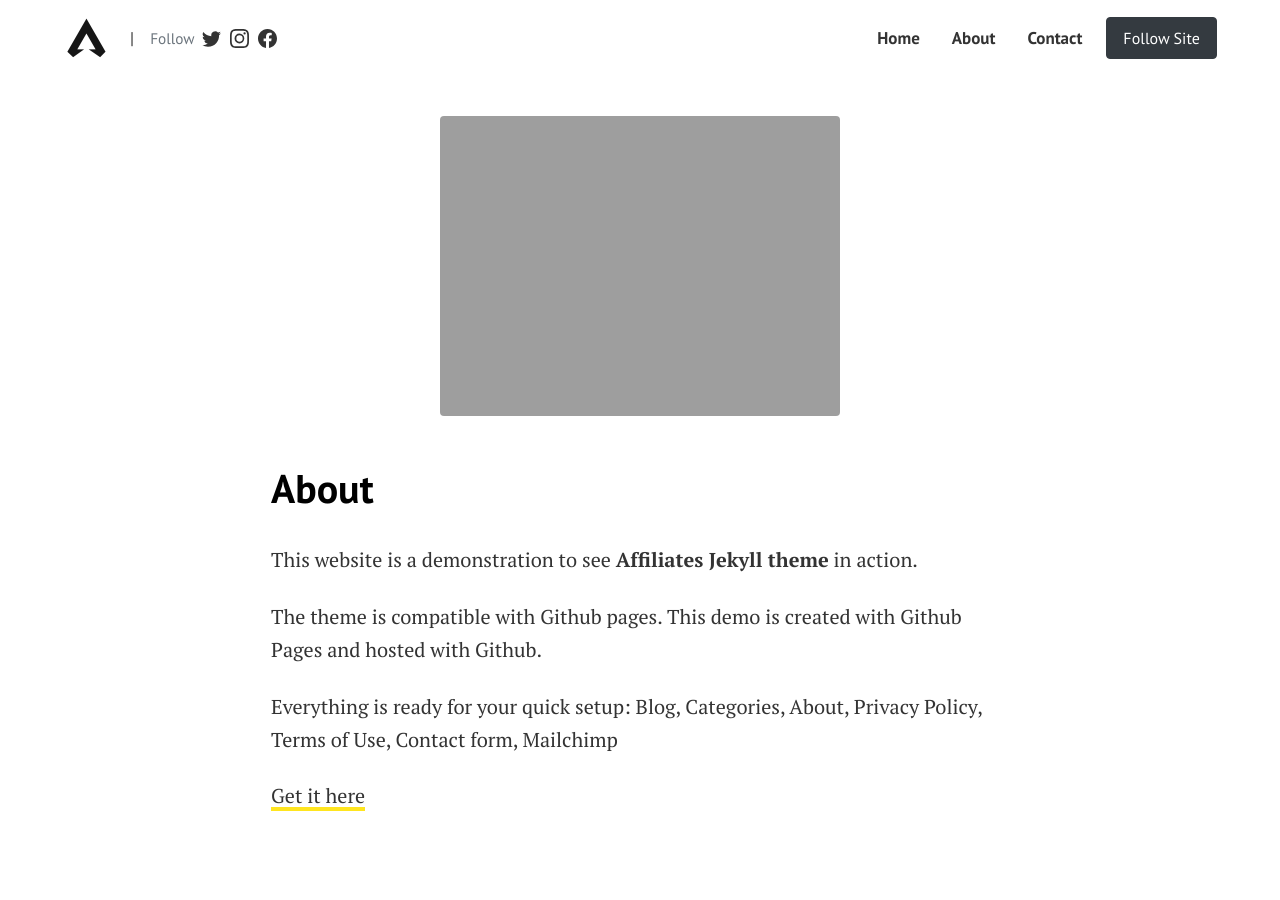
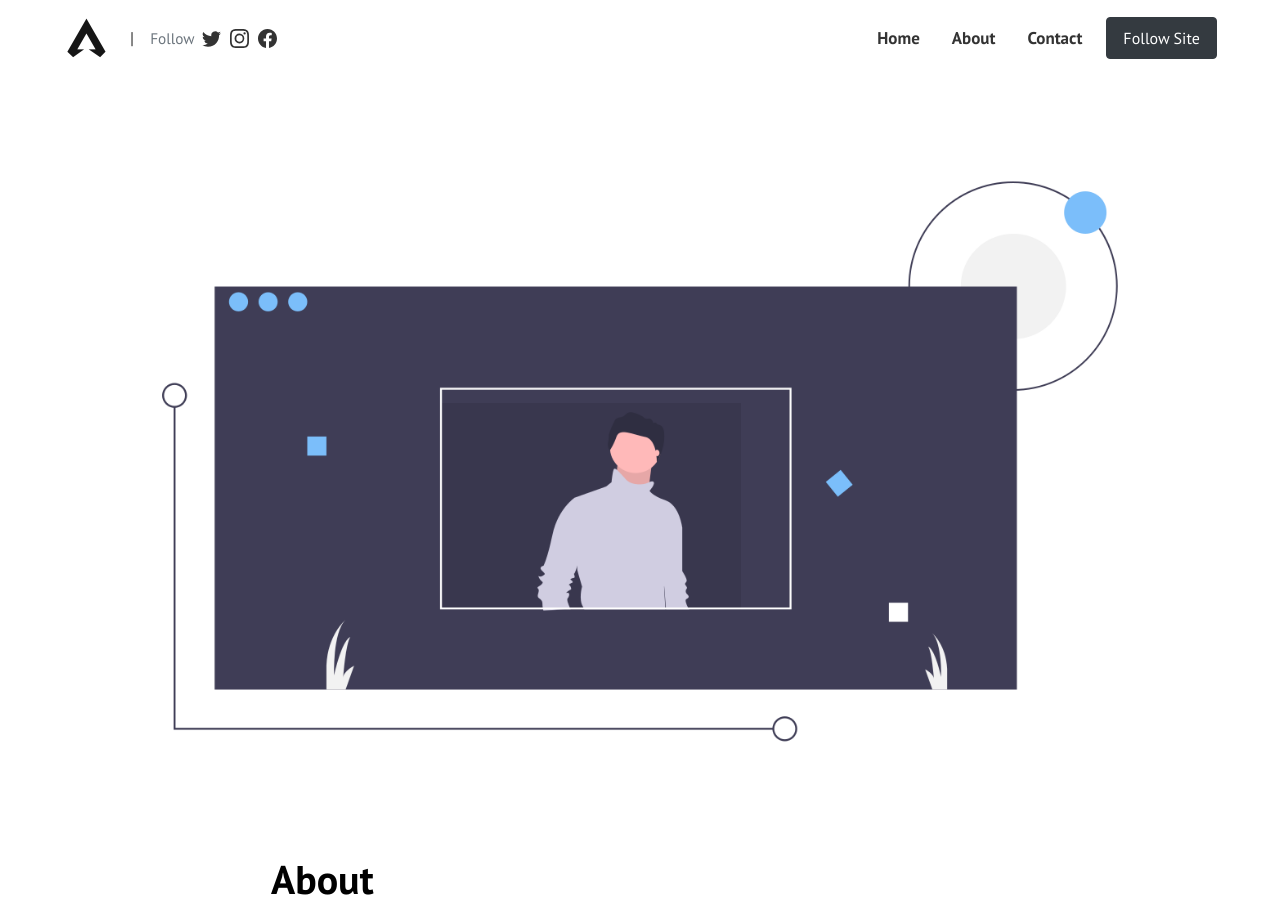
Before and after one commit to lulusantkj/lulusantkj.github.io, a Jekyll site: the page built from pages/about.md, in a window 1280 px wide and 900 px high. Built offline with Jekyll 4.4.1, drawn with Linux system fonts in a browser that asks for light colours.

Commit message:
fix gambar dan url

```diff
--- a/_config.yml
+++ b/_config.yml
@@ -1,7 +1,7 @@
 title: 'Khai Uta'
 email: contact.khaiuta@gmail.com
 timezone: UTC
-baseurl: 'https://lulusantkj.github.io/'
+baseurl: 'https://lulusantkj.github.io'
 permalink: '/:title/'
 logo: 'assets/images/logo.png'
 favicon: 'assets/images/favicon.ico'
--- a/pages/about.md
+++ b/pages/about.md
@@ -1,8 +1,8 @@
 ---
 layout: page
 title: About
-permalink: "/about/"
-image: assets/images/screenshot.png
+permalink: '/about/'
+image: assets/images/about-khai.png
 ---
 
 This website is a demonstration to see **Affiliates Jekyll theme** in action.
```
